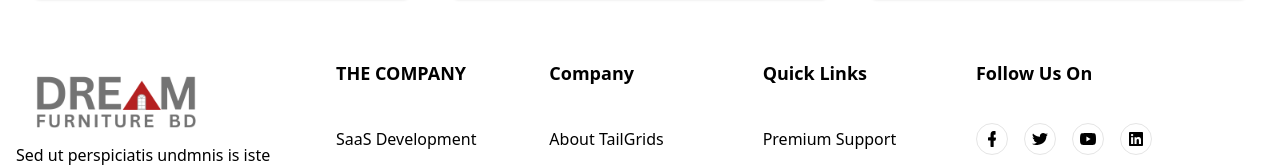
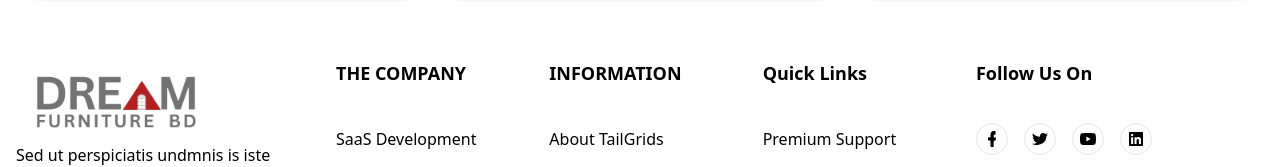
Before and after one commit to mahmudul474/Ecommerch-Bd, a Next.js app: page / in a window 1280 px wide. Shown: the part 2510-2677 px from the top of the page. Built offline with nearby package versions, Linux system fonts and the light colour scheme; no server answers.

Commit message:
footer some  content change

```diff
--- a/src/components/Common/Footer/footer.tsx
+++ b/src/components/Common/Footer/footer.tsx
@@ -76,7 +76,7 @@ export default function Footer() {
             <div className="w-full px-4 sm:w-1/2 lg:w-2/12">
               <div className="mb-10 w-full">
                 <h4 className="text-dark mb-9 text-lg font-semibold">
-                  Company
+               INFORMATION
                 </h4>
                 <ul>
                   <li>
```
